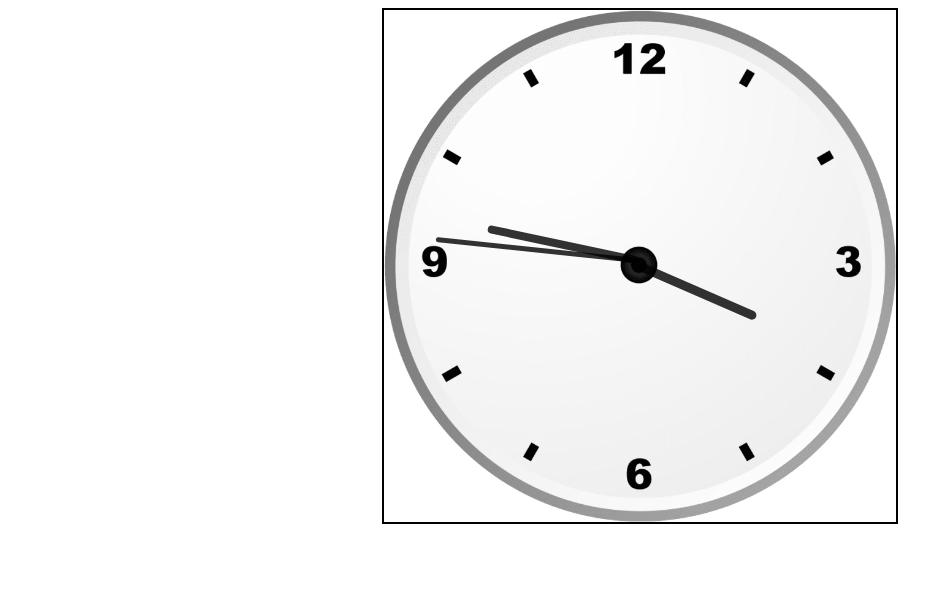
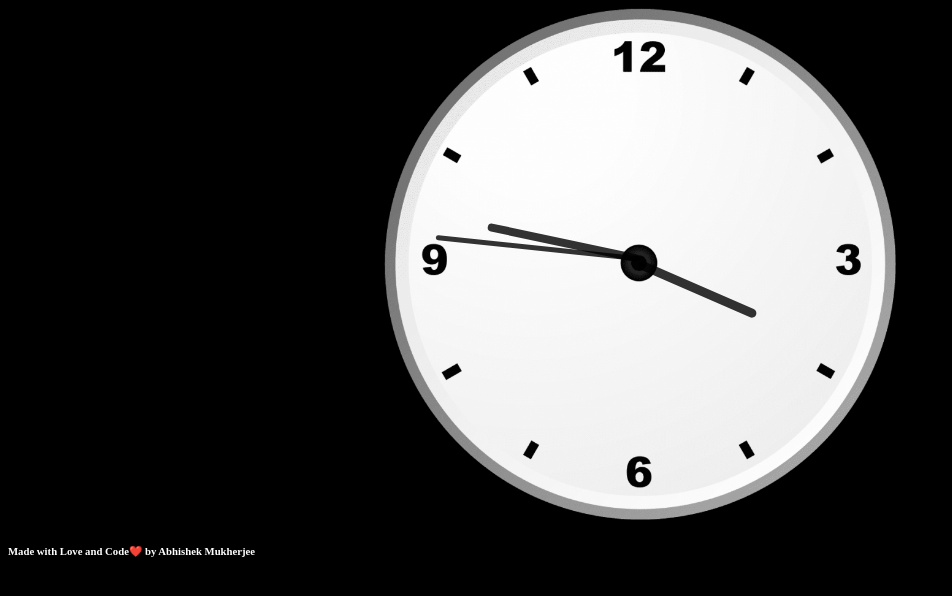
Before and after one commit to abhishekkmukherjee/Analog-clock, a plain HTML site: page index.html in a window 1280 px wide. Shown: the whole page, without its empty margins (0-952 px from the left). Drawn offline with Linux system fonts and the light colour scheme.

Commit message:
Added footer and removed the border

```diff
--- a/index.html
+++ b/index.html
@@ -14,6 +14,9 @@
         <div id="second"></div>
 
     </div>
+    <div class="footer">
+        <h6>Made with Love and Code❤️ by <a href="https://twitter.com/abmukherjee">Abhishek Mukherjee</a></h6>
+    </div>
 <script src="index.js"></script>
 </body>
 </html>
--- a/style.css
+++ b/style.css
@@ -1,7 +1,12 @@
+*{
+    background-color: black;
+}
+
+
 #clockContainer{
     position: relative;
     margin: auto;
-   border: 2px solid black;
+
     height: 40vw;
     width: 40vw;
     background: url(images/clock.png);
@@ -39,3 +44,11 @@ top: 9%;
 left:49.5%;
 opacity:0.8;
 }
+.footer{
+    color: white;
+
+}
+.footer a {
+    text-decoration: none;
+    color: white;
+}
```
